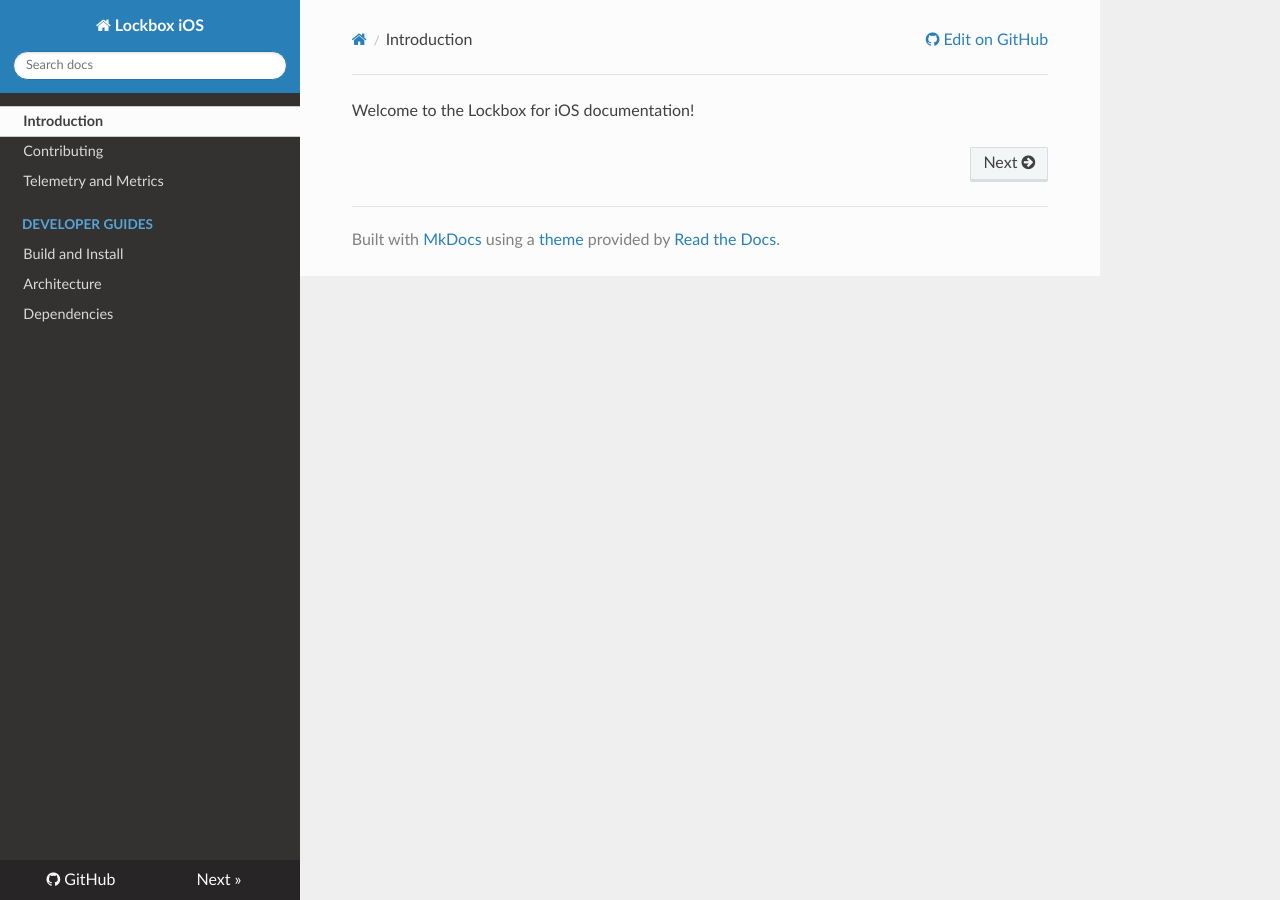
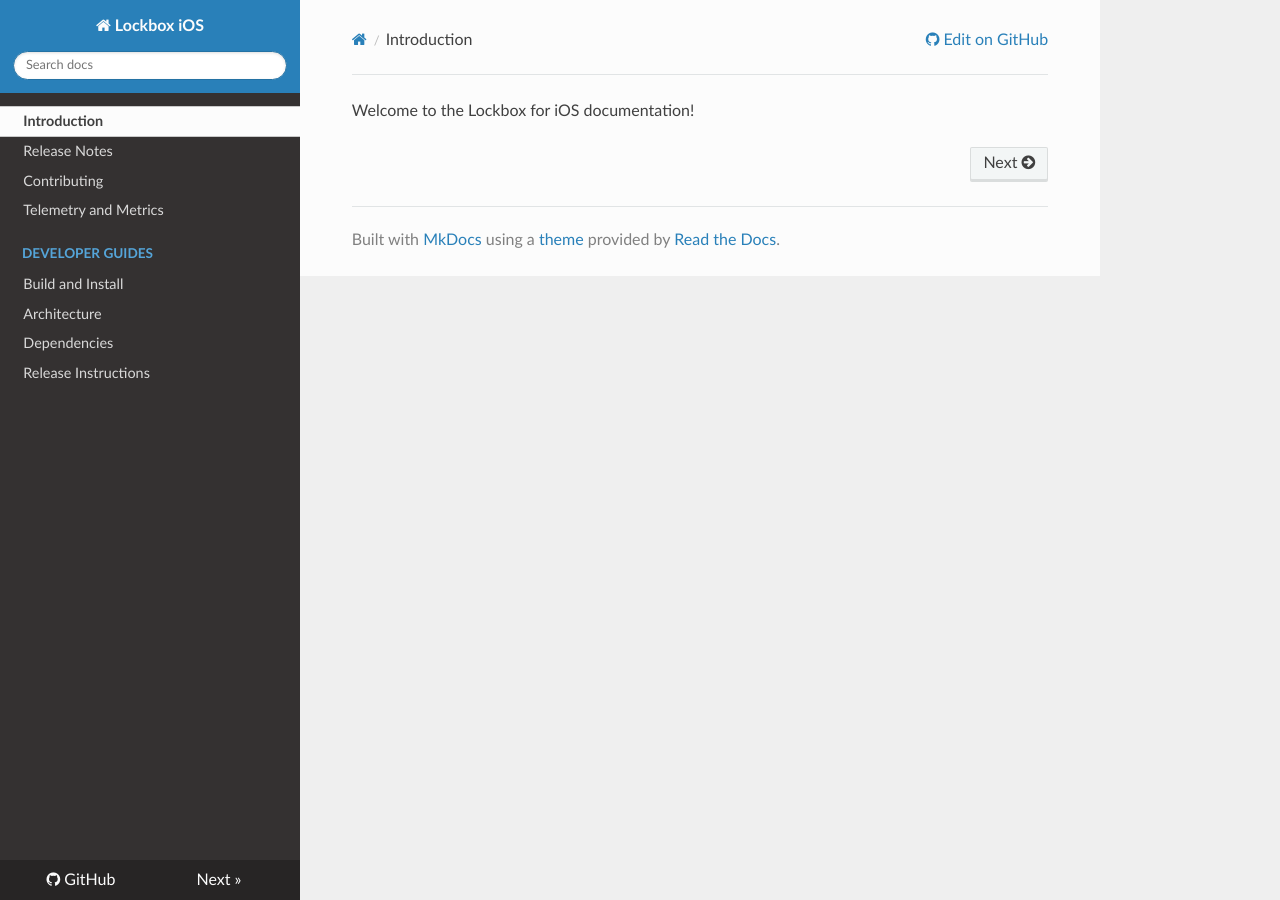
Before and after one commit to mozilla-lockwise/lockwise-ios, an MkDocs documentation site: the page built from docs/index.md, in a window 1280 px wide. Built offline with MkDocs 1.6.1, drawn with Linux system fonts in a browser that asks for light colours; nearby versions of some CDN libraries; old or Windows-style settings are respelled for this version of MkDocs.

Commit message:
Add release information to mkdocs website

```diff
--- a/mkdocs.yml
+++ b/mkdocs.yml
@@ -6,9 +6,11 @@
 
 pages:
 - 'Introduction': 'index.md'
+- 'Release Notes': 'release-notes.md'
 - 'Contributing': 'contributing.md'
 - 'Telemetry and Metrics': 'metrics.md'
 - 'Developer Guides':
   - 'Build and Install': 'install.md'
   - 'Architecture': 'architecture.md'
   - 'Dependencies': 'updating_libraries.md'
+  - 'Release Instructions': 'releases.md'
```
